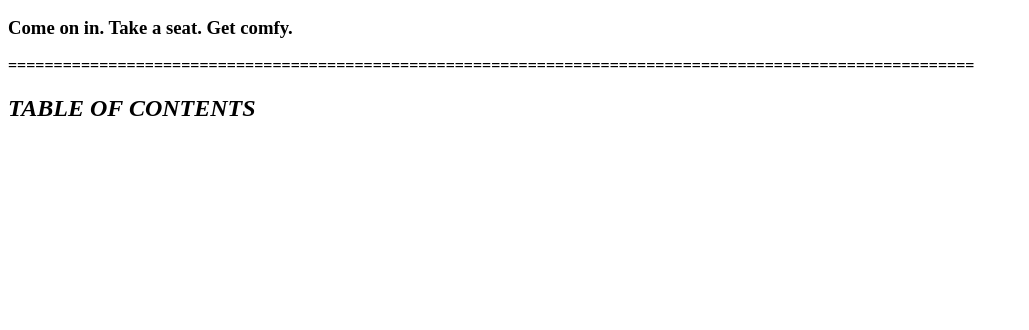
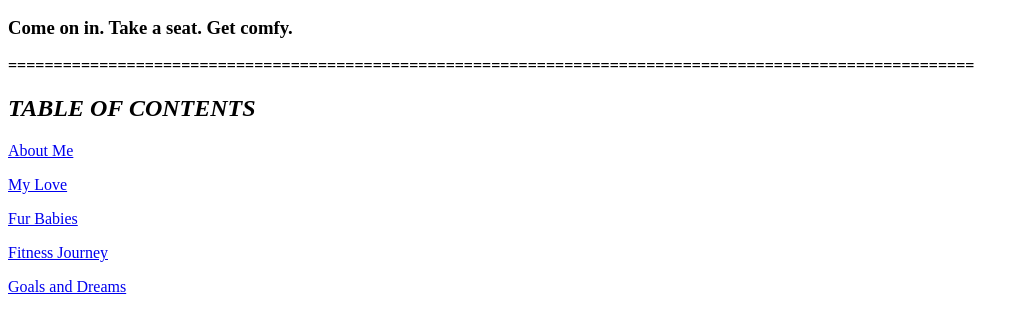
Before and after one commit to whitmodoe/Whits-World, a plain HTML site: page My-First-Website/index.html in a window 1280 px wide. Shown: the part 100-430 px from the top of the page, without its empty margins (0-1029 px from the left). Drawn offline with Linux system fonts and the light colour scheme.

Commit message:
index--adding paths for <a> tags table of contents

```diff
--- a/My-First-Website/index.html
+++ b/My-First-Website/index.html
@@ -11,5 +11,11 @@
         <p><h3><strong>Come on in. Take a seat. Get comfy.</strong></h3></p>
         <p><b>==========================================================================================================</b></p>
         <p><h2><strong><em>TABLE OF CONTENTS</em></strong></h2></p>
+
+        <p><a href="./pages/about-me.html">About Me</a></p>
+        <p><a href="./pages/my-love.html">My Love</a></p>
+        <p><a href="./pages/fur-babies.html">Fur Babies</a></p>
+        <p><a href="./pages/fitness-journey.html">Fitness Journey</a></p>
+        <p><a href="./pages/goals-and-dreams.html">Goals and Dreams</a></p>
     </body>
 </html>
```
